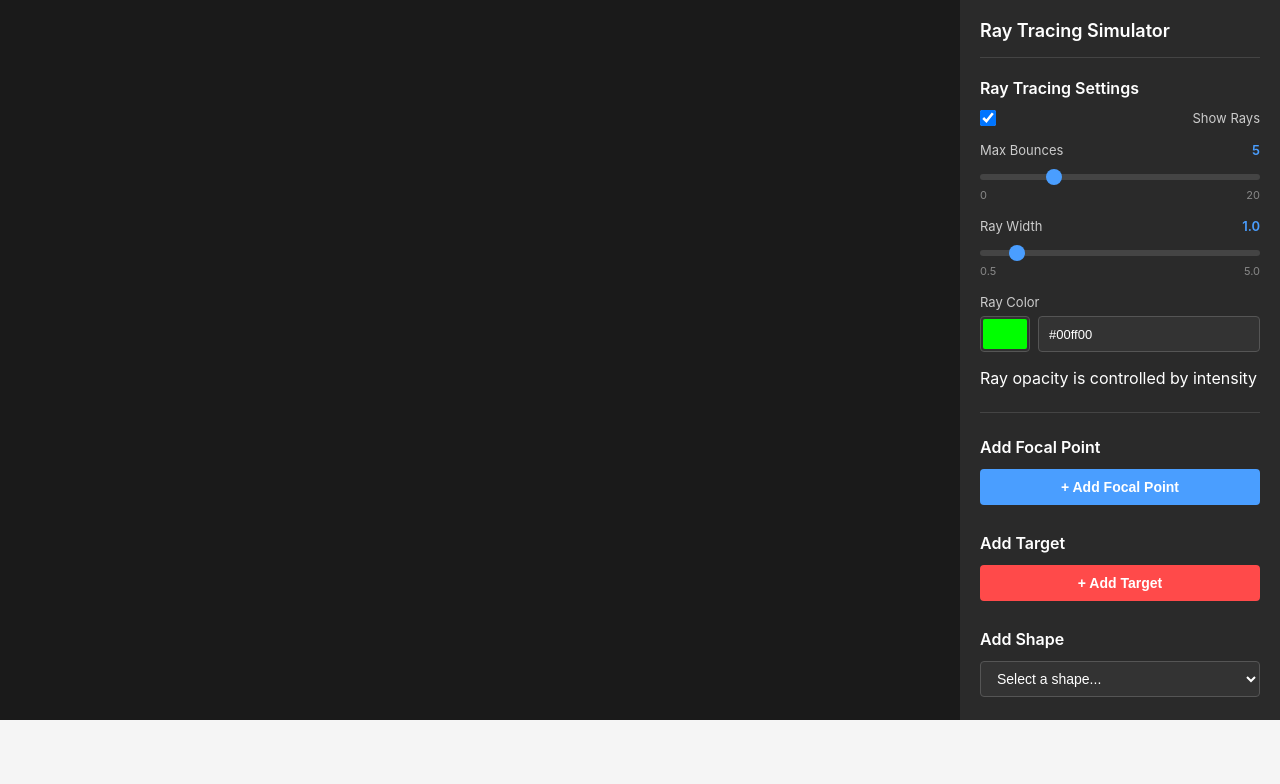
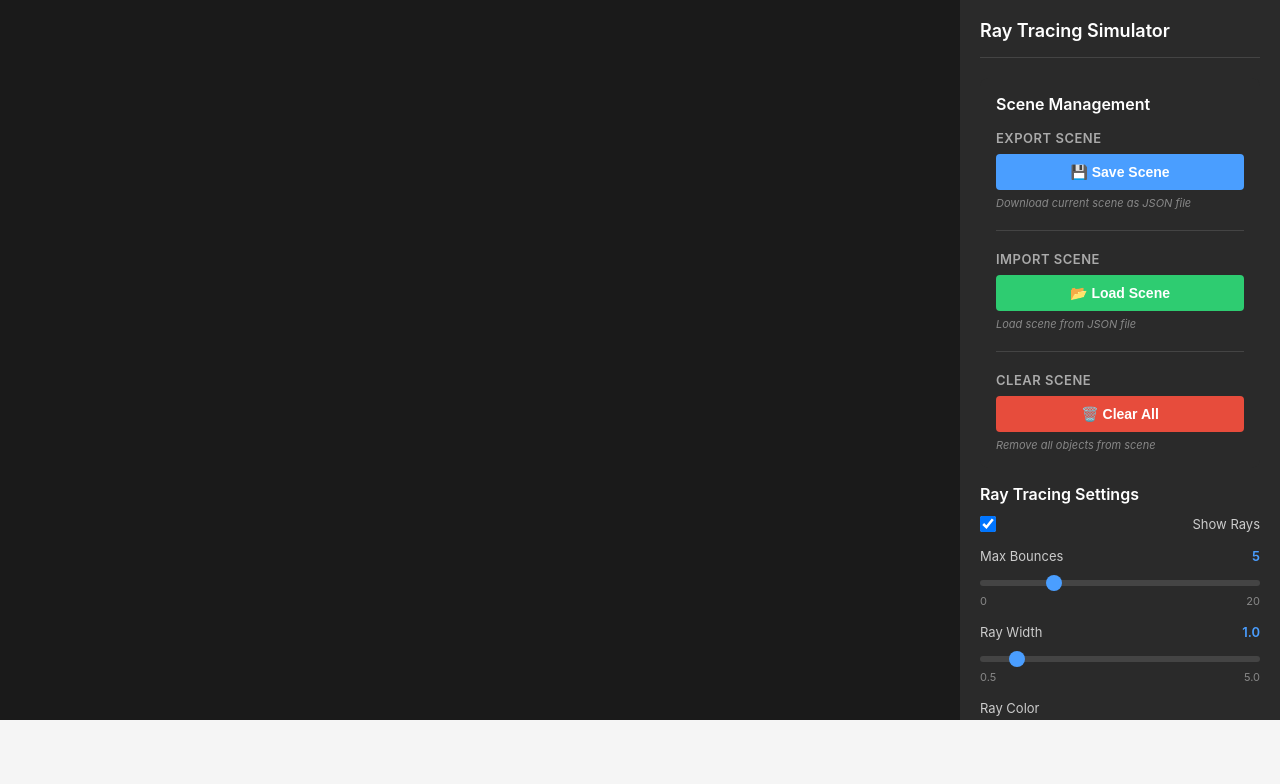
Before and after one commit to bean217/csci-716-project, a Vue app: page / in a window 1280 px wide. Shown: the top 784 px of the page. Built offline with nearby package versions, Linux system fonts and the light colour scheme.

Commit message:
added import and export functionality

```diff
--- a/src/App.vue
+++ b/src/App.vue
@@ -4,6 +4,7 @@
       <CanvasContainer />
       <div id="ui-panel">
         <h2>Ray Tracing Simulator</h2>
+        <SceneIOPanel />
         <SimulationControlPanel />
         <ToolPalette />
         <PropertyPanel />
@@ -24,6 +25,7 @@
           <li>Create geometric objects (rectangles, triangles, ellipses)</li>
           <li>Adjust material properties (reflectivity, refractive index)</li>
           <li>Trace light paths from target objects back to the focal point</li>
+          <li>Save and load scenes as JSON files</li>
           <li>Optimized with spatial acceleration structures (KD-trees, BVH)</li>
         </ul>
       </div>
@@ -33,6 +35,7 @@
 
 <script setup>
 import CanvasContainer from './components/canvas/CanvasContainer.vue';
+import SceneIOPanel from './components/panels/SceneIOPanel.vue';
 import SimulationControlPanel from './components/panels/SimulationControlPanel.vue';
 import ToolPalette from './components/panels/ToolPalette.vue';
 import PropertyPanel from './components/panels/PropertyPanel.vue';
--- /dev/null
+++ b/src/components/panels/SceneIOPanel.vue
@@ -0,0 +1,273 @@
+<template>
+  <div class="scene-io-panel">
+    <h3>Scene Management</h3>
+
+    <!-- Export Section -->
+    <div class="io-section">
+      <h4>Export Scene</h4>
+      <button @click="exportScene" class="io-btn export-btn">
+        💾 Save Scene
+      </button>
+      <p class="hint">Download current scene as JSON file</p>
+    </div>
+
+    <!-- Import Section -->
+    <div class="io-section">
+      <h4>Import Scene</h4>
+      <input
+          ref="fileInput"
+          type="file"
+          accept=".json"
+          @change="handleFileSelect"
+          style="display: none"
+      />
+      <button @click="triggerFileInput" class="io-btn import-btn">
+        📂 Load Scene
+      </button>
+      <p class="hint">Load scene from JSON file</p>
+    </div>
+
+    <!-- Clear Scene -->
+    <div class="io-section">
+      <h4>Clear Scene</h4>
+      <button @click="clearScene" class="io-btn clear-btn">
+        🗑️ Clear All
+      </button>
+      <p class="hint">Remove all objects from scene</p>
+    </div>
+
+    <!-- Status Message -->
+    <div v-if="statusMessage" class="status-message" :class="statusType">
+      {{ statusMessage }}
+    </div>
+  </div>
+</template>
+
+<script setup>
+import { ref } from 'vue'
+import { useSceneStore } from '@/stores/sceneStore'
+
+const sceneStore = useSceneStore()
+const fileInput = ref(null)
+const statusMessage = ref('')
+const statusType = ref('') // 'success' or 'error'
+
+/**
+ * Export the current scene as JSON file
+ */
+const exportScene = () => {
+  try {
+    // Get scene data
+    const sceneData = sceneStore.exportScene()
+
+    // Add metadata
+    const exportData = {
+      version: '1.0',
+      timestamp: new Date().toISOString(),
+      scene: sceneData
+    }
+
+    // Convert to JSON string
+    const jsonString = JSON.stringify(exportData, null, 2)
+
+    // Create blob and download
+    const blob = new Blob([jsonString], { type: 'application/json' })
+    const url = URL.createObjectURL(blob)
+    const link = document.createElement('a')
+    link.href = url
+    link.download = `scene-${Date.now()}.json`
+    document.body.appendChild(link)
+    link.click()
+    document.body.removeChild(link)
+    URL.revokeObjectURL(url)
+
+    showStatus('Scene exported successfully!', 'success')
+  } catch (error) {
+    console.error('Export error:', error)
+    showStatus('Failed to export scene', 'error')
+  }
+}
+
+/**
+ * Trigger file input click
+ */
+const triggerFileInput = () => {
+  fileInput.value.click()
+}
+
+/**
+ * Handle file selection
+ */
+const handleFileSelect = (event) => {
+  const file = event.target.files[0]
+  if (!file) return
+
+  const reader = new FileReader()
+
+  reader.onload = (e) => {
+    try {
+      const jsonData = JSON.parse(e.target.result)
+
+      // Validate format
+      if (!jsonData.scene) {
+        throw new Error('Invalid scene file format')
+      }
+
+      // Import scene
+      sceneStore.importScene(jsonData.scene)
+
+      showStatus('Scene loaded successfully!', 'success')
+    } catch (error) {
+      console.error('Import error:', error)
+      showStatus('Failed to load scene: ' + error.message, 'error')
+    }
+
+    // Reset file input
+    event.target.value = ''
+  }
+
+  reader.onerror = () => {
+    showStatus('Failed to read file', 'error')
+    event.target.value = ''
+  }
+
+  reader.readAsText(file)
+}
+
+/**
+ * Clear the entire scene
+ */
+const clearScene = () => {
+  if (confirm('Are you sure you want to clear the entire scene? This cannot be undone.')) {
+    sceneStore.clearScene()
+    showStatus('Scene cleared', 'success')
+  }
+}
+
+/**
+ * Show status message
+ */
+const showStatus = (message, type) => {
+  statusMessage.value = message
+  statusType.value = type
+
+  // Clear after 3 seconds
+  setTimeout(() => {
+    statusMessage.value = ''
+    statusType.value = ''
+  }, 3000)
+}
+</script>
+
+<style scoped>
+.scene-io-panel {
+  padding: 16px;
+  background: #2a2a2a;
+  border-radius: 8px;
+  margin-bottom: 16px;
+}
+
+.scene-io-panel h3 {
+  font-size: 16px;
+  font-weight: 600;
+  margin-bottom: 16px;
+  color: #ffffff;
+}
+
+.io-section {
+  margin-bottom: 20px;
+  padding-bottom: 20px;
+  border-bottom: 1px solid #444;
+}
+
+.io-section:last-of-type {
+  border-bottom: none;
+  margin-bottom: 0;
+  padding-bottom: 0;
+}
+
+.io-section h4 {
+  font-size: 13px;
+  font-weight: 600;
+  color: #aaaaaa;
+  text-transform: uppercase;
+  letter-spacing: 0.5px;
+  margin-bottom: 8px;
+}
+
+.io-btn {
+  width: 100%;
+  padding: 10px 12px;
+  border: none;
+  border-radius: 4px;
+  font-size: 14px;
+  font-weight: 600;
+  cursor: pointer;
+  transition: all 0.2s;
+  margin-bottom: 6px;
+}
+
+.export-btn {
+  background: #4a9eff;
+  color: #ffffff;
+}
+
+.export-btn:hover {
+  background: #6bb3ff;
+}
+
+.import-btn {
+  background: #2ecc71;
+  color: #ffffff;
+}
+
+.import-btn:hover {
+  background: #27ae60;
+}
+
+.clear-btn {
+  background: #e74c3c;
+  color: #ffffff;
+}
+
+.clear-btn:hover {
+  background: #c0392b;
+}
+
+.hint {
+  font-size: 11px;
+  color: #888;
+  margin: 0;
+  font-style: italic;
+}
+
+.status-message {
+  padding: 10px 12px;
+  border-radius: 4px;
+  font-size: 13px;
+  font-weight: 500;
+  margin-top: 12px;
+  animation: slideIn 0.3s ease-out;
+}
+
+.status-message.success {
+  background: #27ae60;
+  color: #ffffff;
+}
+
+.status-message.error {
+  background: #e74c3c;
+  color: #ffffff;
+}
+
+@keyframes slideIn {
+  from {
+    opacity: 0;
+    transform: translateY(-10px);
+  }
+  to {
+    opacity: 1;
+    transform: translateY(0);
+  }
+}
+</style>
--- a/src/components/panels/SimulationControlPanel.vue
+++ b/src/components/panels/SimulationControlPanel.vue
@@ -76,8 +76,6 @@
           />
         </div>
       </div>
-
-      <p class="hint">Ray opacity is controlled by intensity</p>
     </template>
   </div>
 </template>
--- a/src/stores/sceneStore.js
+++ b/src/stores/sceneStore.js
@@ -487,6 +487,8 @@
                     }
                 });
             }
+
+            console.log('Scene imported successfully');
         }
     }
 })
```
